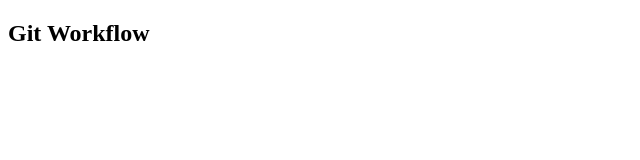
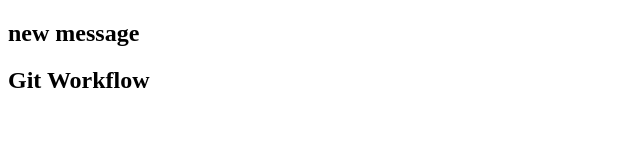
Before and after one commit to Salmanhumayun85/Git-Workflow, a plain HTML site: page index.html in a window 1280 px wide. Shown: the whole page, without its empty margins (0-640 px from the left). Drawn offline with Linux system fonts and the light colour scheme.

Commit message:
second commit

```diff
--- /dev/null
+++ b/app.js
@@ -0,0 +1 @@
+console.log("javascript")
--- a/index.html
+++ b/index.html
@@ -6,6 +6,7 @@
     <title>Document</title>
 </head>
 <body>
+    <h2>new message</h2>
     <h2>Git Workflow
     </h2>
 </body>
```
